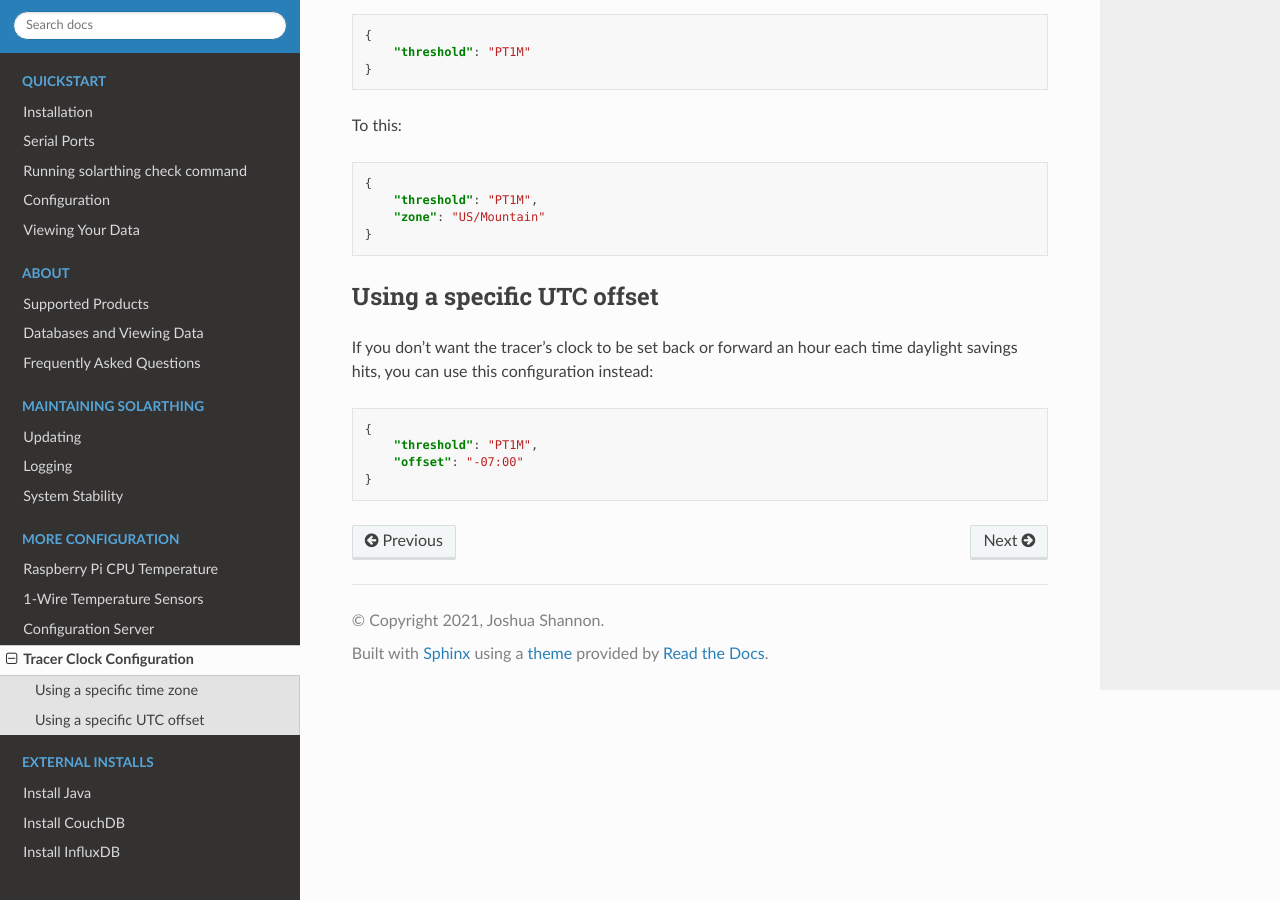
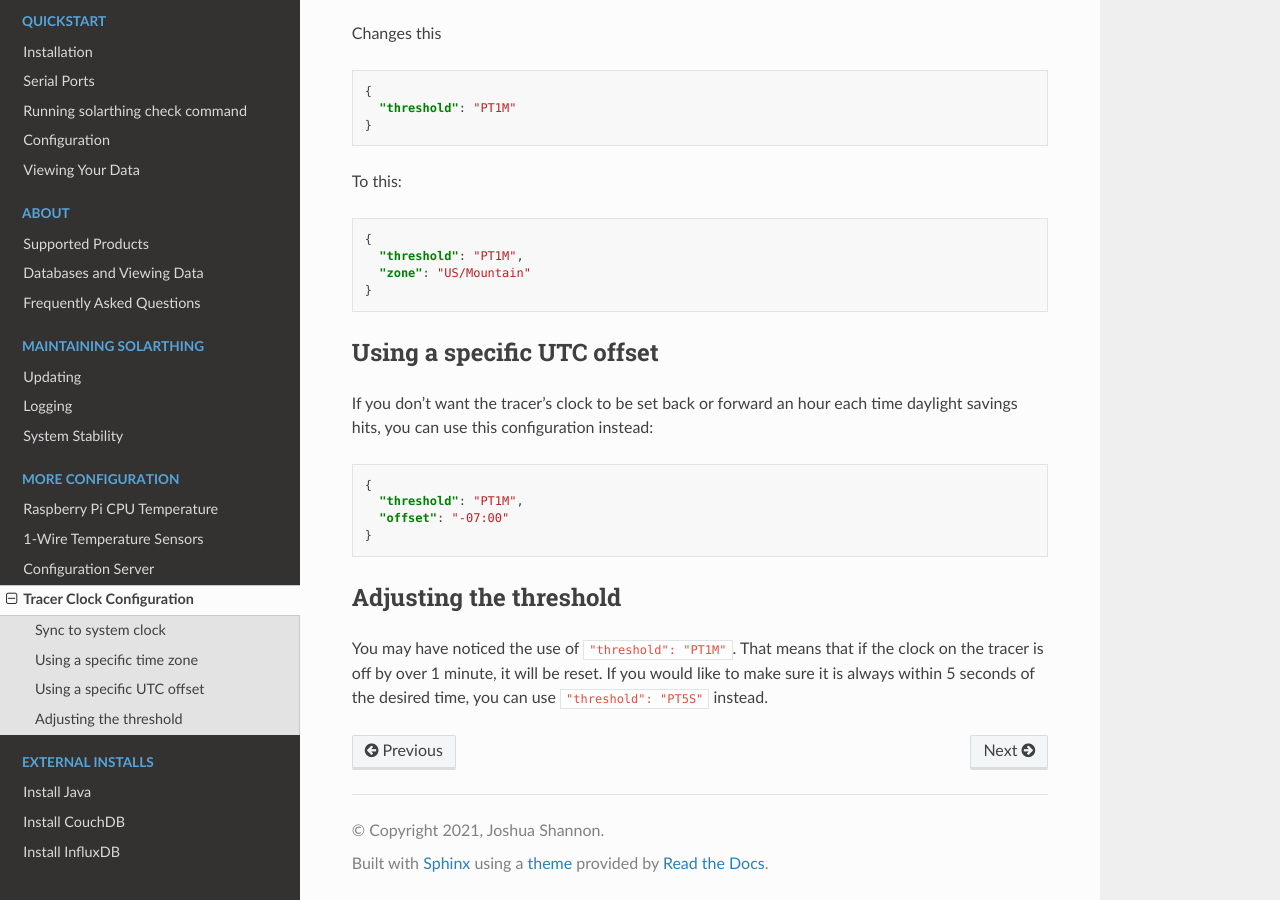
Before and after one commit to wildmountainfarms/solarthing-docs, a Sphinx documentation site: the page built from docs/source/tracer/clock.rst, in a window 1280 px wide and 900 px high, scrolled down 1317 px. Built offline with Sphinx 7.4.7 and the Read the Docs theme 2.0.0, drawn with Linux system fonts in a browser that asks for light colours; pages that are not in the unit, such as notebooks, are missing from menus.

Commit message:
Small changes

```diff
--- a/docs/source/tracer/clock.rst
+++ b/docs/source/tracer/clock.rst
@@ -3,6 +3,9 @@ Tracer Clock Configuration
 
 The tracer has an internal clock. For SolarThing, this clock doesn't have any use. For the tracer itself, it's good to have the clock
 accurate so that accumulating daily amounts (such as daily kWh) do not reset in the middle of the day.
+
+Sync to system clock
+-----------------------
 
 Adding additional configuration to keep the clock in sync is easy:
 
@@ -65,7 +68,7 @@ Changes this
 .. code-block:: json
 
     {
-        "threshold": "PT1M"
+      "threshold": "PT1M"
     }
 
 To this:
@@ -73,8 +76,8 @@ To this:
 .. code-block:: json
 
     {
-        "threshold": "PT1M",
-        "zone": "US/Mountain"
+      "threshold": "PT1M",
+      "zone": "US/Mountain"
     }
 
 Using a specific UTC offset
@@ -85,6 +88,12 @@ If you don't want the tracer's clock to be set back or forward an hour each time
 .. code-block:: json
 
     {
-        "threshold": "PT1M",
-        "offset": "-07:00"
+      "threshold": "PT1M",
+      "offset": "-07:00"
     }
+
+Adjusting the threshold
+------------------------
+
+You may have noticed the use of ``"threshold": "PT1M"``. That means that if the clock on the tracer is off by over 1 minute, it will be reset.
+If you would like to make sure it is always within 5 seconds of the desired time, you can use ``"threshold": "PT5S"`` instead.
```
